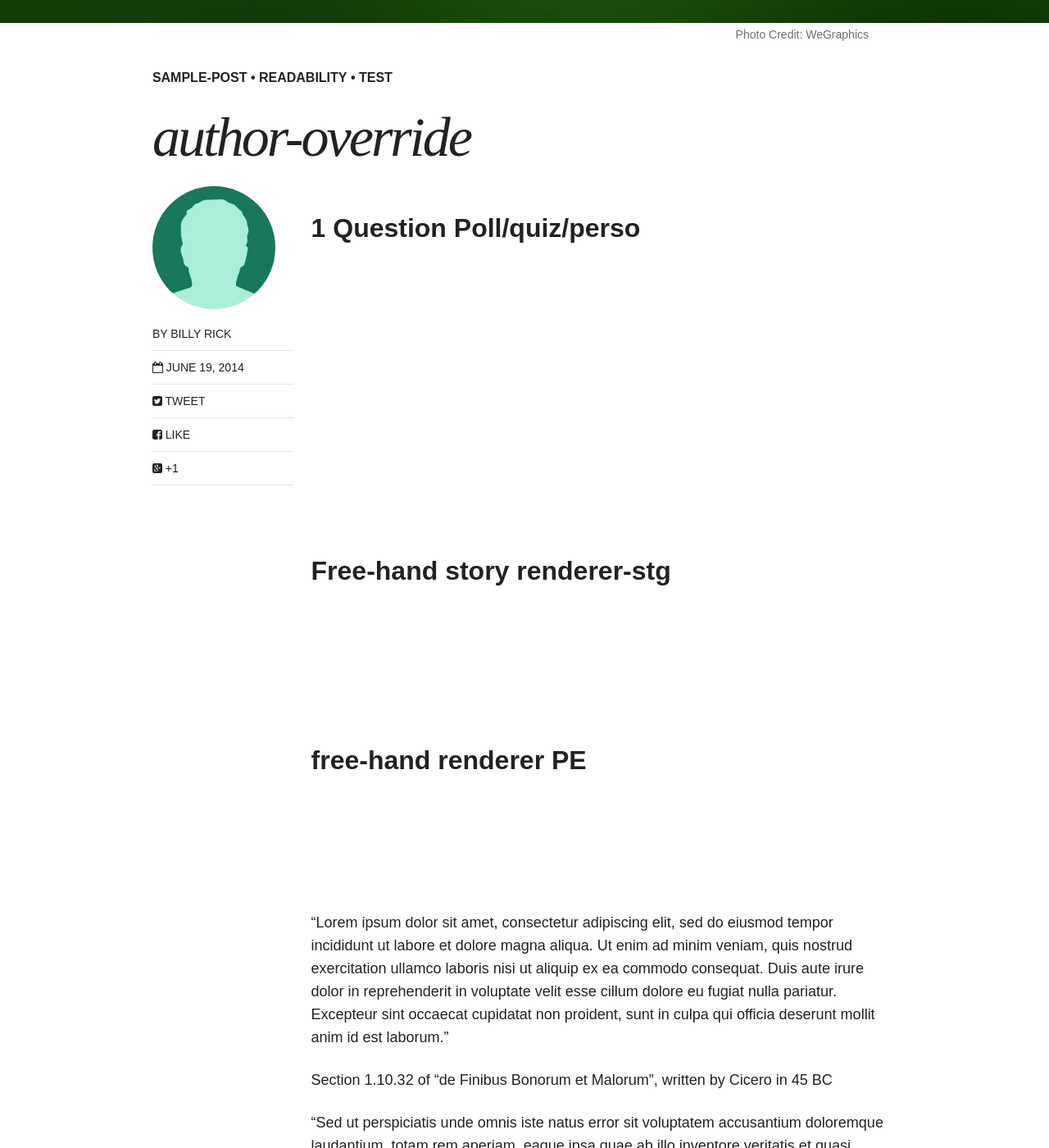
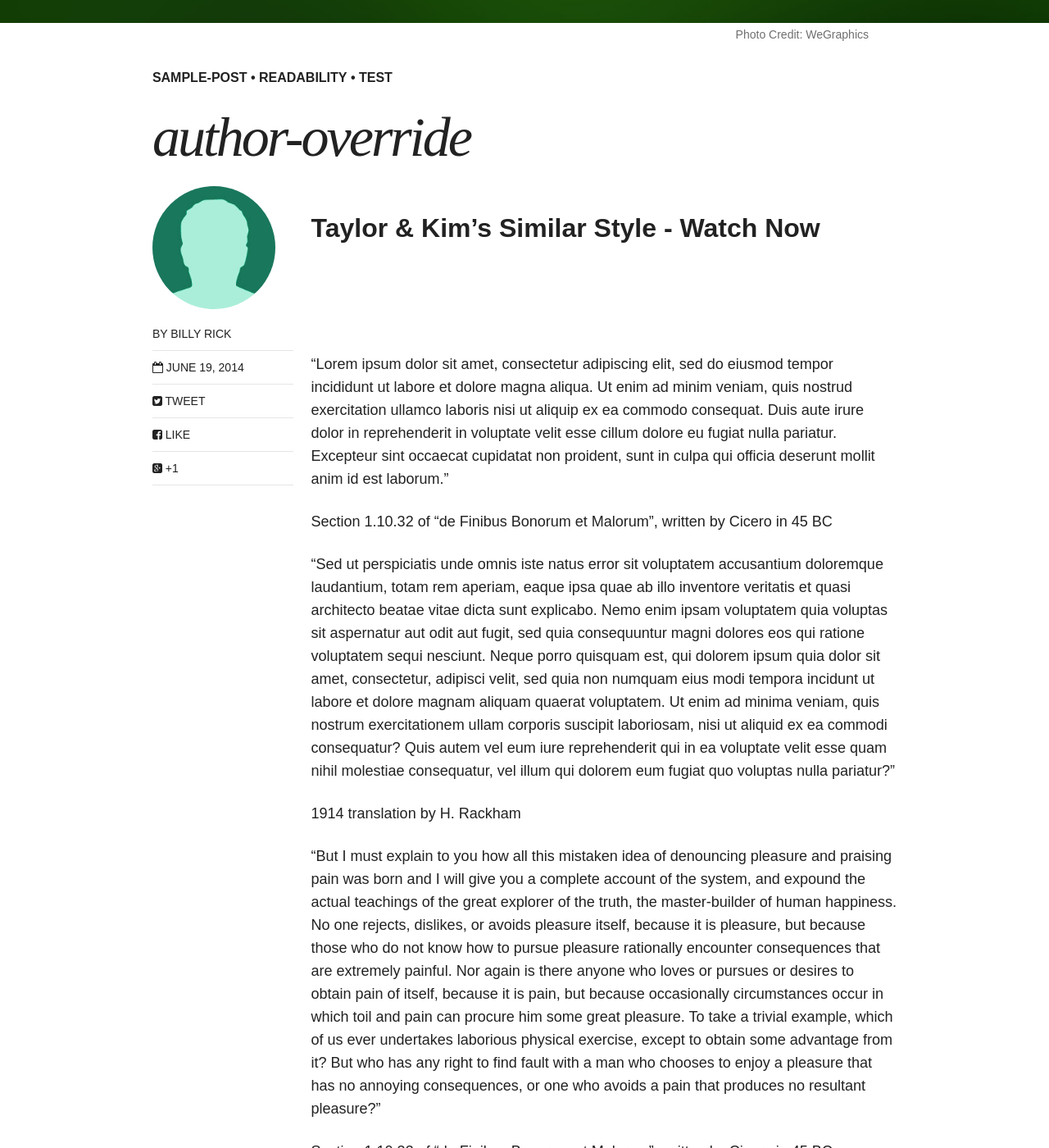
Before and after one commit to galdil/galdil.github.io, a Jekyll site: the page built from _posts/articles/2014-06-19-author-override.md, in a window 1280 px wide and 1400 px high, scrolled down 665 px. Shown: the whole window at 82% size. Built offline with Jekyll 4.4.1, drawn with Linux system fonts in a browser that asks for light colours; nearby versions of some CDN libraries.

Commit message:
Update 2014-06-19-author-override.md

```diff
--- a/_posts/articles/2014-06-19-author-override.md
+++ b/_posts/articles/2014-06-19-author-override.md
@@ -13,32 +13,11 @@
   creditlink: http://wegraphics.net/downloads/free-ultimate-blurred-background-pack/
 ---
 
-## 1 Question Poll/quiz/perso
+## Taylor & Kim's Similar Style - Watch Now
 <br>
-<div class="apester-media" data-media-id="5a326d499f9ab80001ae1011" height="512"></div><script async src="https://storage.googleapis.com/apester-staging/sdk/core.min.js"></script>
+<div class="apester-media" data-media-id="5a328b694c06170001d1945f" height="338"></div><script async src="//static.apester.com/js/sdk/v2.0/apester-javascript-sdk.min.js"></script>
 <br>
-<br>
-<div class="apester-media" data-media-id="5a326f929f9ab80001ae1013" height="350"></div><script async src="https://storage.googleapis.com/apester-staging/sdk/core.min.js"></script>
-<br>
-<br>
-<div class="apester-media" data-media-id="5a326fe69f9ab80001ae1015" height="350"></div><script async src="https://storage.googleapis.com/apester-staging/sdk/core.min.js"></script>
-<br>
-<br>
-<div class="apester-media" data-media-id="5a3270349f9ab80001ae1017" height="352"></div><script async src="https://storage.googleapis.com/apester-staging/sdk/core.min.js"></script>
-<br>
-<div class="apester-media" data-media-id="5a32708e9f9ab80001ae1019" height="416"></div><script async src="https://storage.googleapis.com/apester-staging/sdk/core.min.js"></script>
-## Free-hand story renderer-stg
-<br>
-<div class="apester-media" data-media-id="5a256141975cbd00012a7421" height="512"></div><script async src="https://storage.googleapis.com/apester-staging/sdk/core.min.js"></script>
-<br>
-<div class="apester-media" data-media-id="5a254ea1975cbd00012a73fb" height="512"></div><script async src="https://storage.googleapis.com/apester-staging/sdk/core.min.js"></script>
-<br>
-## free-hand renderer PE
-<br>
-<br>
-<div class="apester-media" data-media-id="5a28263887ffa90001f73cb4" height="512"></div><script async src="https://storage.googleapis.com/apester-staging/sdk/pe/core.min.js"></script>
-<br>
-<br>
+
 "Lorem ipsum dolor sit amet, consectetur adipiscing elit, sed do eiusmod tempor incididunt ut labore et dolore magna aliqua. Ut enim ad minim veniam, quis nostrud exercitation ullamco laboris nisi ut aliquip ex ea commodo consequat. Duis aute irure dolor in reprehenderit in voluptate velit esse cillum dolore eu fugiat nulla pariatur. Excepteur sint occaecat cupidatat non proident, sunt in culpa qui officia deserunt mollit anim id est laborum."
 
 Section 1.10.32 of "de Finibus Bonorum et Malorum", written by Cicero in 45 BC
```
